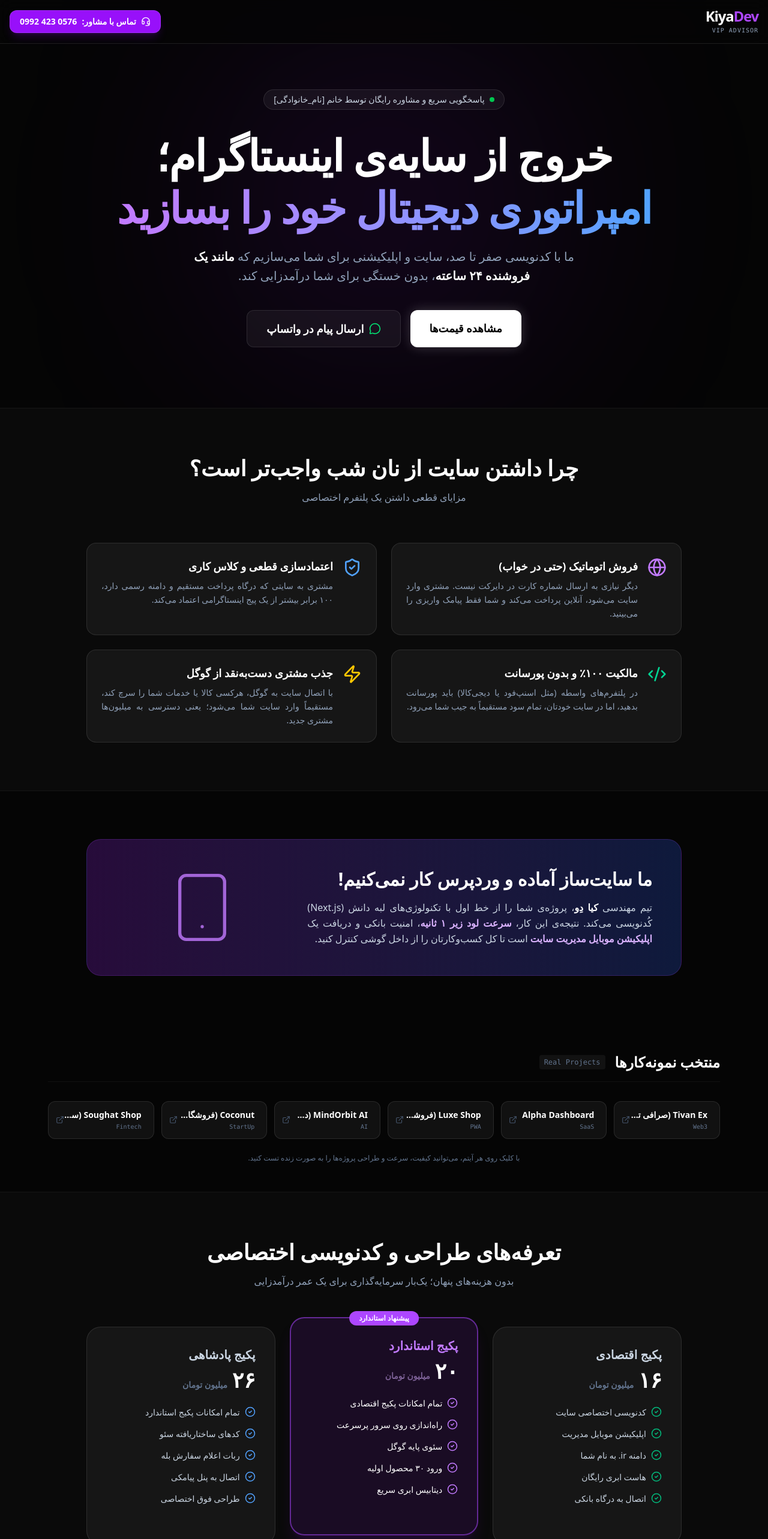
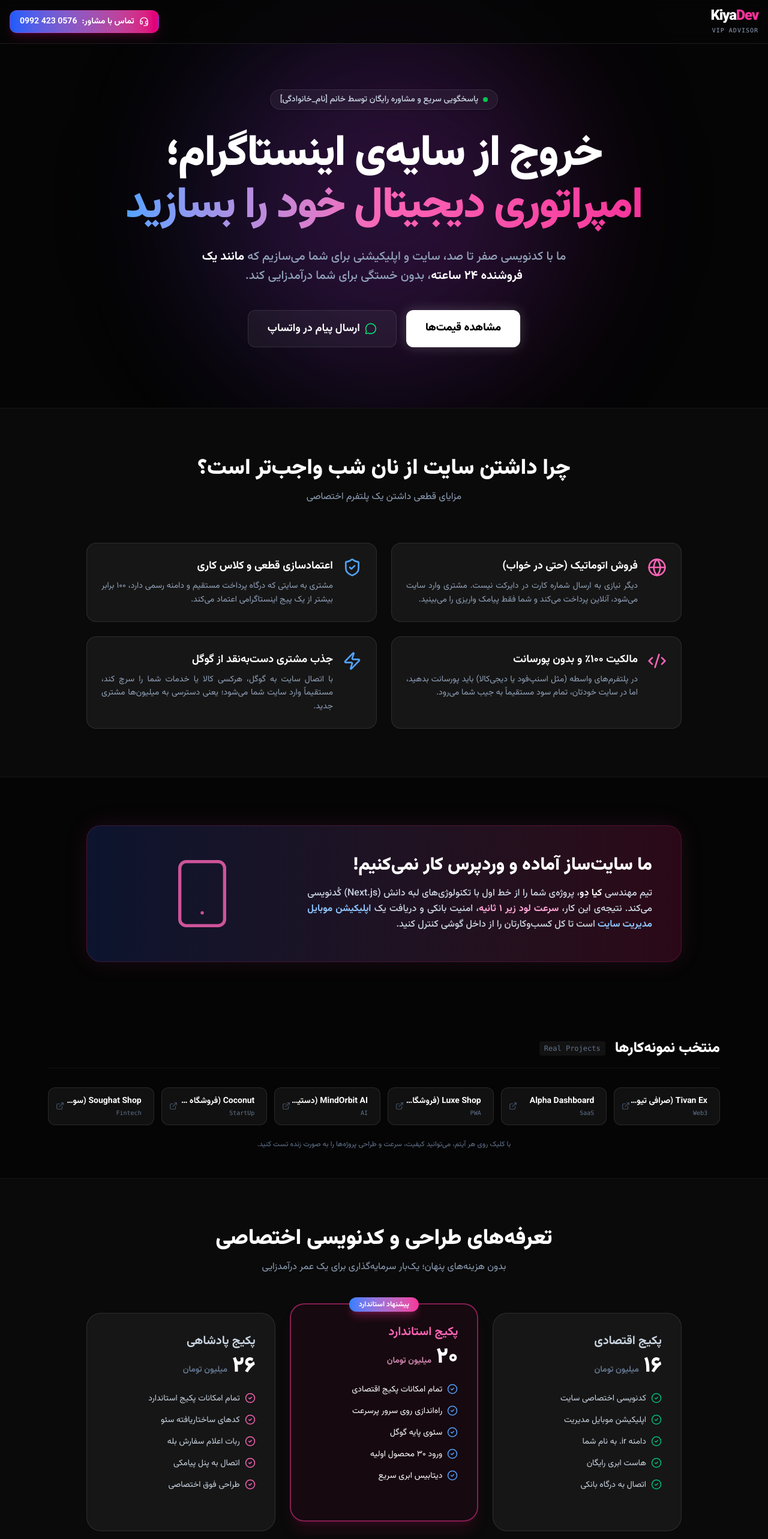
Before and after one commit to bahador-worldofcode/kiyadev-platform, a Next.js app: page /advisor in a window 1280 px wide. Shown: the top 2566 px of the page at 60% size. Built offline with nearby package versions, Linux system fonts and the light colour scheme.

Commit message:
fix: remove font-sans to inherit global Vazirmatn font and update theme to blue & pink gradient

```diff
--- a/app/advisor/page.tsx
+++ b/app/advisor/page.tsx
@@ -20,21 +20,23 @@
 
 export default function AdvisorPage() {
   return (
-    <div className="min-h-screen bg-[#050505] text-white selection:bg-purple-500/30 overflow-x-hidden scroll-smooth font-sans" dir="rtl">
+    // کلاس font-sans حذف شد تا فونت زیبای وزیرمتن اعمال شود
+    // سلکشن متن به صورتی تغییر کرد
+    <div className="min-h-screen bg-[#050505] text-white selection:bg-pink-500/30 overflow-x-hidden scroll-smooth" dir="rtl">
 
       {/* ================= هدر اختصاصی مشاور ================= */}
       <header className="fixed top-0 left-0 right-0 z-50 bg-[#050505]/80 backdrop-blur-md border-b border-white/10">
         <div className="container mx-auto px-4 h-[72px] flex items-center justify-between">
           <div className="flex flex-col">
             <span className="text-xl md:text-2xl font-black tracking-tighter leading-none text-white">
-              Kiya<span className="text-purple-500">Dev</span>
+              Kiya<span className="text-pink-500">Dev</span>
             </span>
             <span className="text-[10px] text-slate-400 font-mono tracking-widest mt-1">VIP ADVISOR</span>
           </div>
 
           <a
             href="tel:09924230576"
-            className="flex items-center gap-2 bg-purple-600 hover:bg-purple-700 text-white px-4 py-2 rounded-xl text-sm font-bold transition-all active:scale-95 shadow-lg shadow-purple-600/20 border border-purple-500/50"
+            className="flex items-center gap-2 bg-gradient-to-r from-blue-600 to-pink-600 hover:from-blue-500 hover:to-pink-500 text-white px-4 py-2 rounded-xl text-sm font-bold transition-all active:scale-95 shadow-lg shadow-pink-600/20 border border-pink-500/30"
           >
             <Headset size={16} className="animate-pulse" />
             <span className="hidden sm:inline">تماس با مشاور:</span>
@@ -45,17 +47,19 @@
 
       {/* ================= HERO SECTION ================= */}
       <section className="relative pt-32 pb-20 px-4 min-h-[85vh] flex items-center justify-center overflow-hidden">
-        <div className="absolute top-1/2 left-1/2 -translate-x-1/2 -translate-y-1/2 w-[600px] h-[600px] bg-purple-600/10 blur-[150px] rounded-full pointer-events-none" />
+        {/* گرادیانت‌های پس‌زمینه آبی و صورتی */}
+        <div className="absolute top-1/2 left-1/4 -translate-y-1/2 w-[400px] md:w-[600px] h-[400px] md:h-[600px] bg-blue-600/15 blur-[120px] rounded-full pointer-events-none" />
+        <div className="absolute top-1/2 right-1/4 -translate-y-1/2 w-[400px] md:w-[600px] h-[400px] md:h-[600px] bg-pink-600/15 blur-[120px] rounded-full pointer-events-none" />
 
         <div className="container mx-auto max-w-4xl relative z-10 text-center">
-          <div className="inline-flex items-center gap-2 px-4 py-1.5 rounded-full bg-white/5 border border-white/10 text-slate-300 text-xs md:text-sm mb-8 font-medium">
+          <div className="inline-flex items-center gap-2 px-4 py-1.5 rounded-full bg-white/5 border border-white/10 text-slate-300 text-xs md:text-sm mb-8 font-medium shadow-sm">
             <span className="w-2 h-2 rounded-full bg-green-500 animate-pulse"></span>
             پاسخگویی سریع و مشاوره رایگان توسط خانم [نام_خانوادگی]
           </div>
 
           <h1 className="text-4xl md:text-6xl lg:text-7xl font-black text-white mb-6 leading-[1.3] md:leading-[1.2] tracking-tight">
             خروج از سایه‌ی اینستاگرام؛ <br />
-            <span className="text-transparent bg-clip-text bg-gradient-to-r from-purple-400 to-blue-400">امپراتوری دیجیتال خود را بسازید</span>
+            <span className="text-transparent bg-clip-text bg-gradient-to-r from-blue-400 via-pink-400 to-pink-500">امپراتوری دیجیتال خود را بسازید</span>
           </h1>
 
           <p className="text-lg md:text-xl text-slate-400 max-w-2xl mx-auto leading-relaxed mb-10 font-medium">
@@ -66,7 +70,7 @@
             <a href="#pricing" className="bg-white text-black px-8 py-4 rounded-xl font-black text-lg hover:bg-gray-200 transition-all shadow-[0_0_20px_rgba(255,255,255,0.2)]">
               مشاهده قیمت‌ها
             </a>
-            <a href="wa.me/989924230576" target="_blank" className="bg-white/5 border border-white/10 text-white px-8 py-4 rounded-xl font-bold text-lg hover:bg-white/10 transition-all flex items-center justify-center gap-2">
+            <a href="https://wa.me/989924230576" target="_blank" className="bg-white/5 border border-white/10 text-white px-8 py-4 rounded-xl font-bold text-lg hover:bg-white/10 transition-all flex items-center justify-center gap-2">
               <MessageCircle size={20} className="text-green-400" />
               ارسال پیام در واتساپ
             </a>
@@ -83,29 +87,29 @@
           </div>
 
           <div className="grid grid-cols-1 sm:grid-cols-2 gap-6">
-            <div className="bg-white/5 border border-white/10 p-6 rounded-2xl flex gap-4">
-              <Globe className="w-8 h-8 text-purple-400 shrink-0" />
+            <div className="bg-white/5 border border-white/10 p-6 rounded-2xl flex gap-4 hover:border-pink-500/30 transition-colors">
+              <Globe className="w-8 h-8 text-pink-400 shrink-0" />
               <div>
                 <h3 className="text-lg font-bold text-white mb-2">فروش اتوماتیک (حتی در خواب)</h3>
                 <p className="text-slate-400 text-sm leading-relaxed text-justify">دیگر نیازی به ارسال شماره کارت در دایرکت نیست. مشتری وارد سایت می‌شود، آنلاین پرداخت می‌کند و شما فقط پیامک واریزی را می‌بینید.</p>
               </div>
             </div>
-            <div className="bg-white/5 border border-white/10 p-6 rounded-2xl flex gap-4">
+            <div className="bg-white/5 border border-white/10 p-6 rounded-2xl flex gap-4 hover:border-blue-500/30 transition-colors">
               <ShieldCheck className="w-8 h-8 text-blue-400 shrink-0" />
               <div>
                 <h3 className="text-lg font-bold text-white mb-2">اعتمادسازی قطعی و کلاس کاری</h3>
                 <p className="text-slate-400 text-sm leading-relaxed text-justify">مشتری به سایتی که درگاه پرداخت مستقیم و دامنه رسمی دارد، ۱۰۰ برابر بیشتر از یک پیج اینستاگرامی اعتماد می‌کند.</p>
               </div>
             </div>
-            <div className="bg-white/5 border border-white/10 p-6 rounded-2xl flex gap-4">
-              <Code2 className="w-8 h-8 text-emerald-400 shrink-0" />
+            <div className="bg-white/5 border border-white/10 p-6 rounded-2xl flex gap-4 hover:border-pink-500/30 transition-colors">
+              <Code2 className="w-8 h-8 text-pink-400 shrink-0" />
               <div>
                 <h3 className="text-lg font-bold text-white mb-2">مالکیت ۱۰۰٪ و بدون پورسانت</h3>
                 <p className="text-slate-400 text-sm leading-relaxed text-justify">در پلتفرم‌های واسطه (مثل اسنپ‌فود یا دیجی‌کالا) باید پورسانت بدهید، اما در سایت خودتان، تمام سود مستقیماً به جیب شما می‌رود.</p>
               </div>
             </div>
-            <div className="bg-white/5 border border-white/10 p-6 rounded-2xl flex gap-4">
-              <Zap className="w-8 h-8 text-yellow-400 shrink-0" />
+            <div className="bg-white/5 border border-white/10 p-6 rounded-2xl flex gap-4 hover:border-blue-500/30 transition-colors">
+              <Zap className="w-8 h-8 text-blue-400 shrink-0" />
               <div>
                 <h3 className="text-lg font-bold text-white mb-2">جذب مشتری دست‌به‌نقد از گوگل</h3>
                 <p className="text-slate-400 text-sm leading-relaxed text-justify">با اتصال سایت به گوگل، هرکسی کالا یا خدمات شما را سرچ کند، مستقیماً وارد سایت شما می‌شود؛ یعنی دسترسی به میلیون‌ها مشتری جدید.</p>
@@ -118,15 +122,15 @@
       {/* ================= TECH & DIFFERENTIATION ================= */}
       <section className="py-20 relative">
         <div className="container mx-auto max-w-5xl px-4">
-          <div className="bg-gradient-to-r from-purple-900/40 to-blue-900/40 border border-purple-500/20 rounded-3xl p-8 md:p-12 text-center md:text-right flex flex-col md:flex-row items-center gap-8">
+          <div className="bg-gradient-to-r from-blue-900/30 to-pink-900/30 border border-pink-500/20 rounded-3xl p-8 md:p-12 text-center md:text-right flex flex-col md:flex-row items-center gap-8 shadow-[0_0_40px_rgba(236,72,153,0.1)]">
             <div className="md:w-2/3">
               <h2 className="text-2xl md:text-3xl font-black text-white mb-4">ما سایت‌ساز آماده و وردپرس کار نمی‌کنیم!</h2>
               <p className="text-slate-300 leading-relaxed font-medium text-justify">
-                تیم مهندسی <strong className="text-white">کیا دِو</strong>، پروژه‌ی شما را از خط اول با تکنولوژی‌های لبه دانش (Next.js) کُدنویسی می‌کند. نتیجه‌ی این کار، <strong className="text-purple-300">سرعت لود زیر ۱ ثانیه</strong>، امنیت بانکی و دریافت یک <strong className="text-purple-300">اپلیکیشن موبایل مدیریت سایت</strong> است تا کل کسب‌وکارتان را از داخل گوشی کنترل کنید.
+                تیم مهندسی <strong className="text-white">کیا دِو</strong>، پروژه‌ی شما را از خط اول با تکنولوژی‌های لبه دانش (Next.js) کُدنویسی می‌کند. نتیجه‌ی این کار، <strong className="text-pink-300">سرعت لود زیر ۱ ثانیه</strong>، امنیت بانکی و دریافت یک <strong className="text-blue-300">اپلیکیشن موبایل مدیریت سایت</strong> است تا کل کسب‌وکارتان را از داخل گوشی کنترل کنید.
               </p>
             </div>
             <div className="md:w-1/3 flex justify-center">
-               <Smartphone className="w-32 h-32 text-purple-400 opacity-80" strokeWidth={1} />
+               <Smartphone className="w-32 h-32 text-pink-400 opacity-80" strokeWidth={1} />
             </div>
           </div>
         </div>
@@ -148,17 +152,17 @@
                 href={project.link}
                 target="_blank"
                 rel="noopener noreferrer"
-                className="group flex items-center justify-between p-3 rounded-xl border border-white/10 bg-white/5 hover:bg-white/10 hover:border-purple-500/50 transition-all active:scale-95"
+                className="group flex items-center justify-between p-3 rounded-xl border border-white/10 bg-white/5 hover:bg-white/10 hover:border-pink-500/50 transition-all active:scale-95"
               >
                 <div className="flex flex-col w-full truncate pr-2">
-                  <span className="text-sm font-bold text-white truncate group-hover:text-purple-400 transition-colors">
+                  <span className="text-sm font-bold text-white truncate group-hover:text-pink-400 transition-colors">
                     {project.title}
                   </span>
                   <span className="text-[10px] text-slate-500 font-mono mt-0.5">
                     {project.category}
                   </span>
                 </div>
-                <ExternalLink size={14} className="text-slate-600 group-hover:text-purple-400 shrink-0" />
+                <ExternalLink size={14} className="text-slate-600 group-hover:text-blue-400 shrink-0" />
               </a>
             ))}
           </div>
@@ -179,7 +183,7 @@
 
           <div className="grid grid-cols-1 md:grid-cols-3 gap-6">
             {/* پکیج ۱ */}
-            <div className="bg-white/5 border border-white/10 rounded-3xl p-8 flex flex-col hover:border-white/20 transition-all">
+            <div className="bg-white/5 border border-white/10 rounded-3xl p-8 flex flex-col hover:border-blue-500/30 transition-all">
               <h3 className="text-xl font-bold text-slate-300 mb-2">پکیج اقتصادی</h3>
               <div className="flex items-baseline gap-2 mb-6">
                 <span className="text-4xl font-black text-white">۱۶</span>
@@ -193,22 +197,22 @@
             </div>
 
             {/* پکیج ۲ */}
-            <div className="bg-purple-900/20 border-2 border-purple-500/50 rounded-3xl p-8 flex flex-col relative transform md:-translate-y-4 shadow-xl shadow-purple-900/20">
-              <div className="absolute top-0 left-1/2 -translate-x-1/2 -translate-y-1/2 bg-purple-500 text-white px-4 py-1 rounded-full text-xs font-bold whitespace-nowrap">پیشنهاد استاندارد</div>
-              <h3 className="text-xl font-bold text-purple-400 mb-2">پکیج استاندارد</h3>
+            <div className="bg-pink-900/10 border-2 border-pink-500/50 rounded-3xl p-8 flex flex-col relative transform md:-translate-y-4 shadow-xl shadow-pink-900/20">
+              <div className="absolute top-0 left-1/2 -translate-x-1/2 -translate-y-1/2 bg-gradient-to-r from-blue-500 to-pink-500 text-white px-4 py-1 rounded-full text-xs font-bold whitespace-nowrap shadow-lg shadow-pink-500/30">پیشنهاد استاندارد</div>
+              <h3 className="text-xl font-bold text-pink-400 mb-2">پکیج استاندارد</h3>
               <div className="flex items-baseline gap-2 mb-6">
                 <span className="text-4xl font-black text-white">۲۰</span>
-                <span className="text-sm text-purple-300/50 font-bold">میلیون تومان</span>
+                <span className="text-sm text-pink-300/80 font-bold">میلیون تومان</span>
               </div>
               <ul className="space-y-4 mb-8 flex-1">
                 {['تمام امکانات پکیج اقتصادی', 'راه‌اندازی روی سرور پرسرعت', 'سئوی پایه گوگل', 'ورود ۳۰ محصول اولیه', 'دیتابیس ابری سریع'].map((f, i) => (
-                  <li key={i} className="flex items-start gap-2 text-sm text-white"><CheckCircle2 size={18} className="text-purple-400 shrink-0" /> {f}</li>
+                  <li key={i} className="flex items-start gap-2 text-sm text-white"><CheckCircle2 size={18} className="text-blue-400 shrink-0" /> {f}</li>
                 ))}
               </ul>
             </div>
 
             {/* پکیج ۳ */}
-            <div className="bg-white/5 border border-white/10 rounded-3xl p-8 flex flex-col hover:border-white/20 transition-all">
+            <div className="bg-white/5 border border-white/10 rounded-3xl p-8 flex flex-col hover:border-pink-500/30 transition-all">
               <h3 className="text-xl font-bold text-slate-300 mb-2">پکیج پادشاهی</h3>
               <div className="flex items-baseline gap-2 mb-6">
                 <span className="text-4xl font-black text-white">۲۶</span>
@@ -216,7 +220,7 @@
               </div>
               <ul className="space-y-4 mb-8 flex-1">
                 {['تمام امکانات پکیج استاندارد', 'کدهای ساختاریافته سئو', 'ربات اعلام سفارش بله', 'اتصال به پنل پیامکی', 'طراحی فوق اختصاصی'].map((f, i) => (
-                  <li key={i} className="flex items-start gap-2 text-sm text-slate-300"><CheckCircle2 size={18} className="text-blue-400 shrink-0" /> {f}</li>
+                  <li key={i} className="flex items-start gap-2 text-sm text-slate-300"><CheckCircle2 size={18} className="text-pink-400 shrink-0" /> {f}</li>
                 ))}
               </ul>
             </div>
@@ -227,7 +231,7 @@
       {/* ================= FINAL CTA & FOOTER ================= */}
       <footer className="py-16 px-4 bg-[#050505] border-t border-white/5 text-center">
         <div className="container mx-auto max-w-2xl">
-          <div className="w-20 h-20 bg-purple-500/10 text-purple-400 rounded-full flex items-center justify-center mx-auto mb-6">
+          <div className="w-20 h-20 bg-pink-500/10 text-pink-400 rounded-full flex items-center justify-center mx-auto mb-6">
             <Phone className="w-8 h-8" />
           </div>
           <h2 className="text-2xl md:text-3xl font-black text-white mb-4">آماده‌ی استارت پروژه هستید؟</h2>
@@ -236,7 +240,7 @@
           </p>
 
           <div className="flex flex-col gap-4 max-w-sm mx-auto">
-            <a href="tel:09924230576" className="flex items-center justify-center gap-3 bg-purple-600 text-white px-6 py-4 rounded-xl font-black text-lg hover:bg-purple-700 transition-all active:scale-95 shadow-lg shadow-purple-600/20">
+            <a href="tel:09924230576" className="flex items-center justify-center gap-3 bg-gradient-to-r from-blue-600 to-pink-600 text-white px-6 py-4 rounded-xl font-black text-lg hover:from-blue-500 hover:to-pink-500 transition-all active:scale-95 shadow-lg shadow-pink-600/20">
               <span dir="ltr" className="tracking-widest">0992 423 0576</span>
               <ArrowLeft className="w-5 h-5" />
             </a>
```
